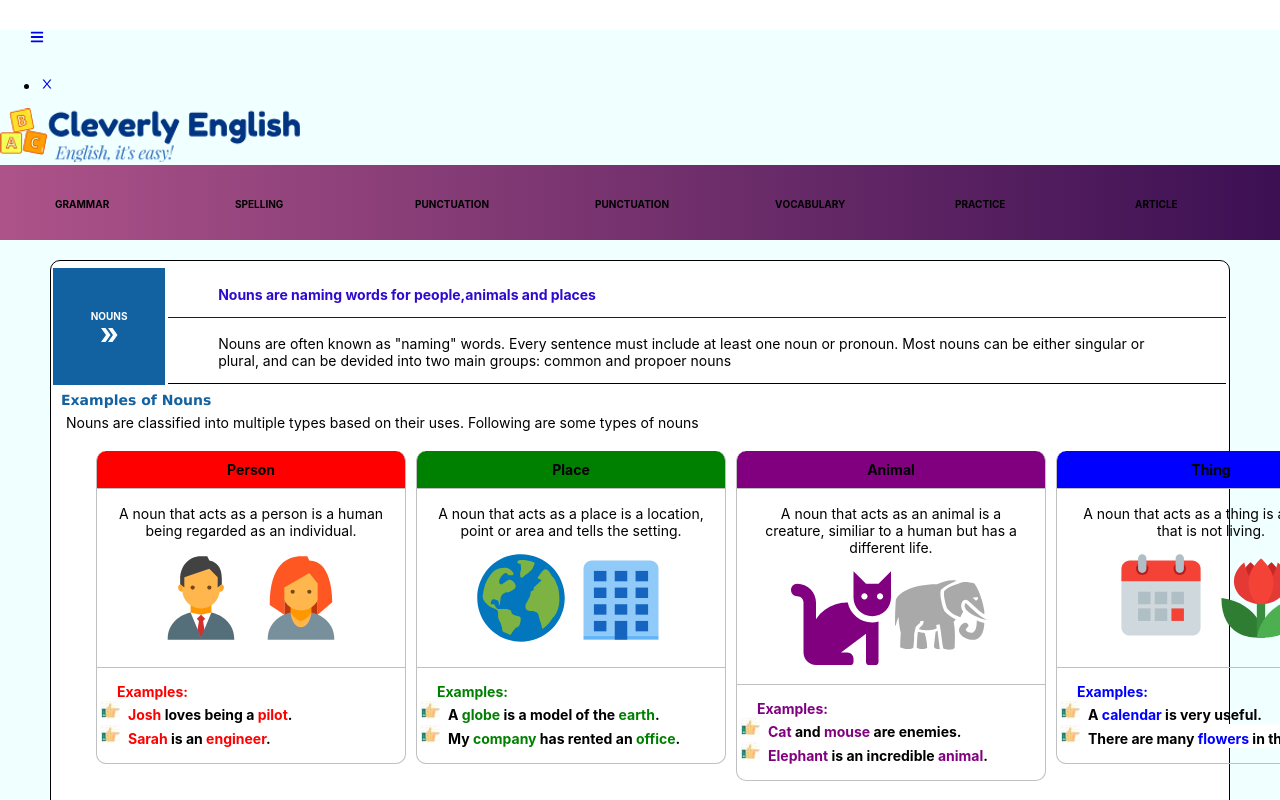
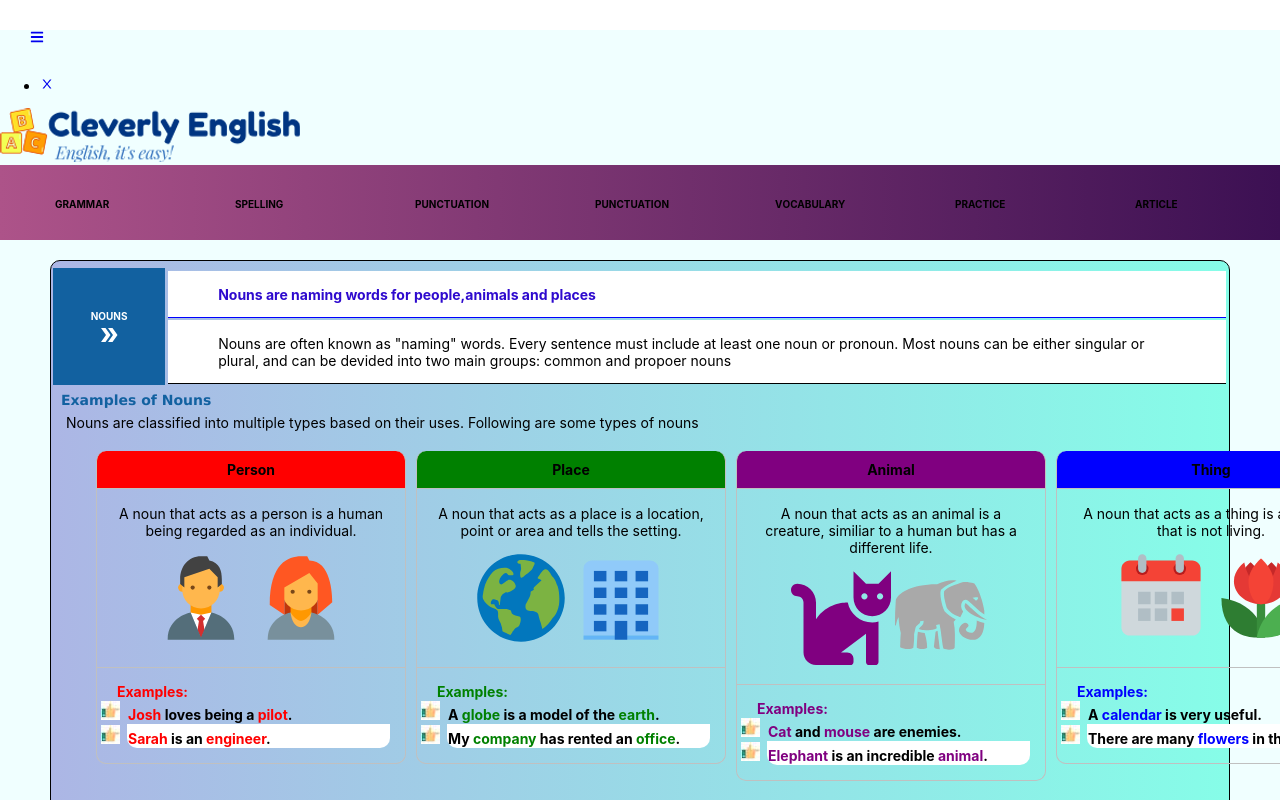
Before and after one commit to ktushar19Git/EnglishApp, a React (Create React App) app: page / in a window 1280 px wide. Shown: the top 800 px of the page. Built offline with nearby package versions, Linux system fonts and the light colour scheme.

Commit message:
Theme Changed

```diff
--- a/src/App.css
+++ b/src/App.css
@@ -319,7 +319,8 @@
   margin-top: 20px;
   margin-bottom: 20px;
   border-radius: 10px;
-  background-color: white;
+  /*background-color: white;*/
+  background: linear-gradient(to right, #acb6e5, #86fde8);
   border: 1px solid black;
 }
 .Highlighters
@@ -427,7 +428,7 @@
 }
 .EndofSection
 {
-  border-bottom: silver double 1px;
+  border-bottom: black solid 5px;
 }
 .back_stage{
   background-color: rgb(226, 239, 255);
--- a/src/CSS/headings.css
+++ b/src/CSS/headings.css
@@ -20,7 +20,7 @@
   font-family:Verdana, Geneva, Tahoma, sans-serif;
   margin-left: 10px;
   font-weight: bolder;
-  background-color: white;
+
   margin-top: 5px;
   margin-bottom: 5px;
 
```
Also changed, not shown: 1 other file (tests, documents, lock files or other folders).
